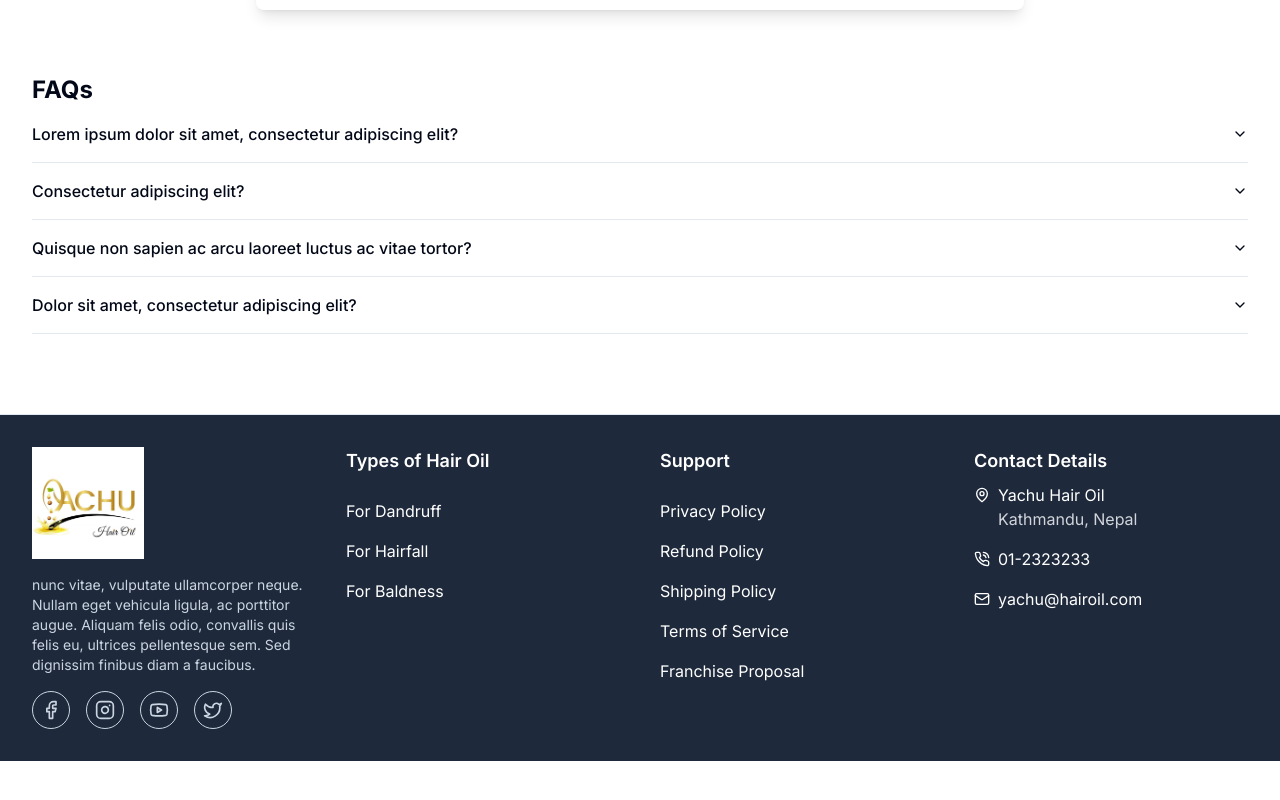
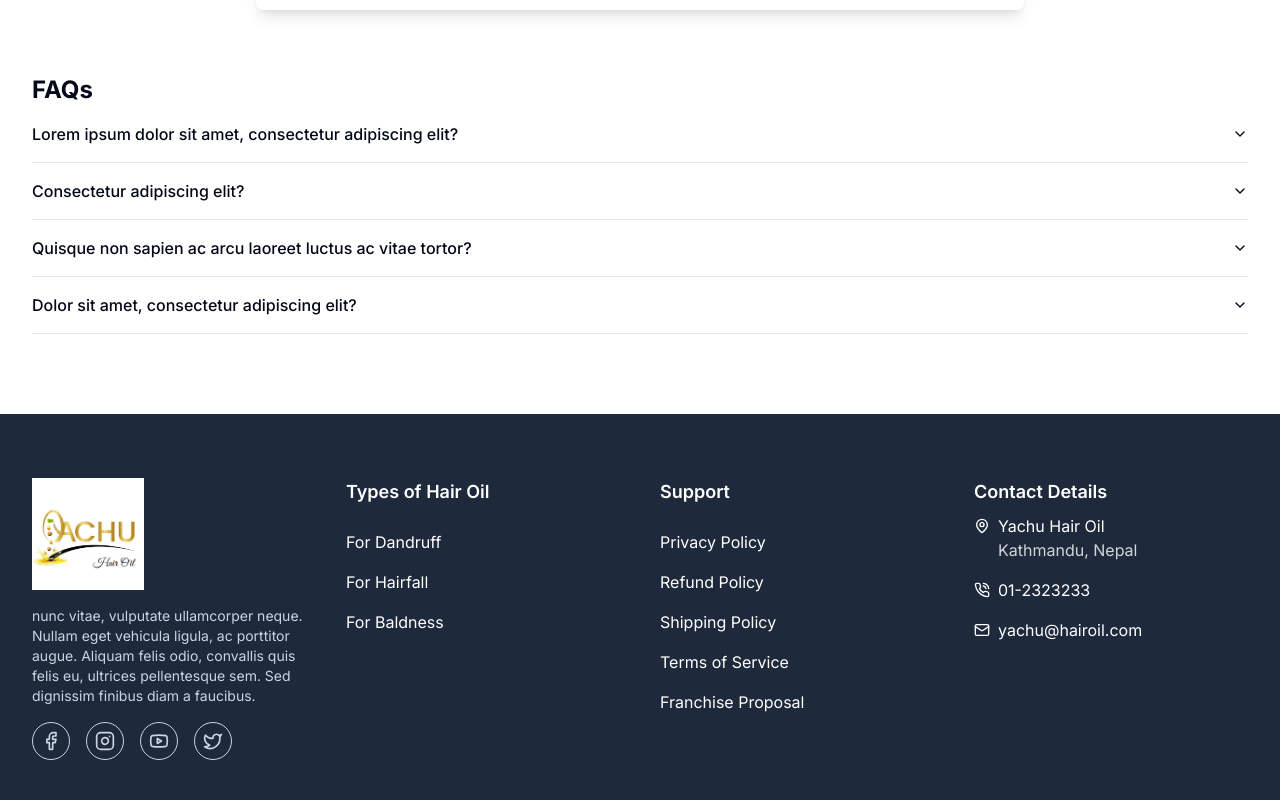
Before and after one commit to manavkhadka0/yachu, a Next.js app: page / in a window 1280 px wide. Shown: the part 4808-5608 px from the top of the page. Before the commit the page ends 5569 px from the top, so only its background shows below. Built offline with nearby package versions, Linux system fonts and the light colour scheme.

Commit message:
footer padding

```diff
--- a/components/footer/Footer.tsx
+++ b/components/footer/Footer.tsx
@@ -32,8 +32,8 @@ const SUPPORT_LINKS = [
 
 const Footer = () => {
   return (
-    <div className=" w-full bg-slate-800 text-white">
-      <div className=" container mx-auto grid lg:grid-cols-4 sm:grid-cols-2 grid-cols-1 gap-10 py-8 border-t">
+    <div className=" w-full bg-slate-800 text-white py-8">
+      <div className=" container mx-auto grid lg:grid-cols-4 sm:grid-cols-2 grid-cols-1 gap-10 py-8 ">
         <div className="flex flex-col gap-4">
           <Image
             src="/logo.jpg"
```
